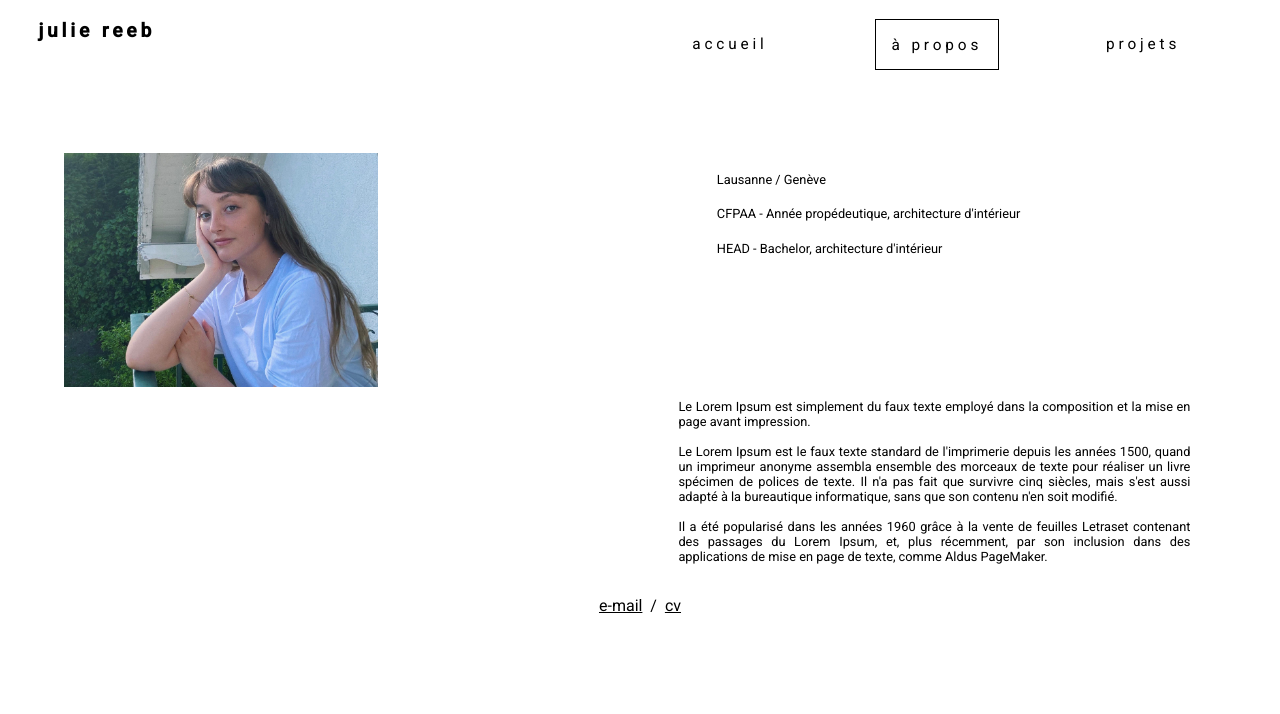
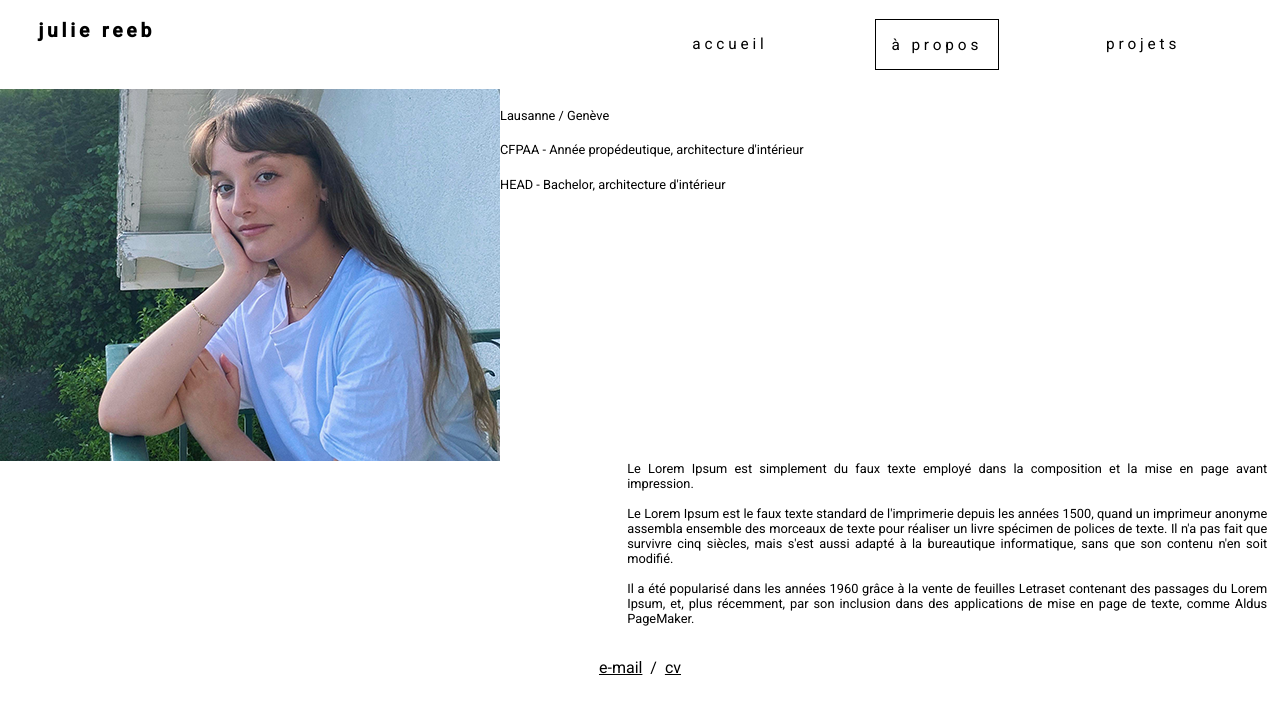
Before and after one commit to richmartins/julie-portfolio, a Jekyll site: the page built from _pages/02_about.html, in a window 1280 px wide. Shown: the top 714 px of the page. Built offline with Jekyll 4.4.1, drawn with Linux system fonts in a browser that asks for light colours.

Commit message:
[DONE] testing responsive design

```diff
--- a/_pages/02_about.html
+++ b/_pages/02_about.html
@@ -7,9 +7,9 @@ group: "navigation"
 
 <div class="about-content">
     <div class="about-resume">
-        <div class="about-img">
-            <img src="/assets/cv_photo.jpeg" alt="CV-PHOTO"/>
-        </div>
+        <!-- <div class="about-img"> -->
+            <img src="/assets/cv_photo2.png" alt="CV-PHOTO"/>
+        <!-- </div> -->
         <div class="about-header-text">
             <span>Lausanne / Genève</span>
             <span>CFPAA - Année propédeutique, architecture d'intérieur</span>
--- a/styles/main.css
+++ b/styles/main.css
@@ -54,6 +54,8 @@ a {
     display: none;
 }
 
+
+/**** RESPONSIVE ****/
 @media screen and (max-width: 800px){
     .header{
         margin: .6em .6em;
@@ -78,11 +80,8 @@ a {
         margin: 0 1.5em 0 0 !important;
     }
 
-    .about-img {
-        width: auto!important;
-        height: 190px;
-        margin: 0 auto;
-        display: flex;
+    .about-header-text{
+        align-items: flex-start;
     }
 
     .about-resume{
@@ -96,7 +95,7 @@ a {
     .about-body-description{
         width: 100% !important;
         padding: 0 !important;
-        margin: 0 auto;
+        margin: 0 auto!important;
         display: flex;
         width: 80% !important;
     }
@@ -196,24 +195,26 @@ a {
     flex-direction: row;
     width: 100%;
     justify-content: flex-start;
-    padding: 4em 1em .5em 4em;
+    padding: 0;
 }
 
 .about-img {
     width: 50%;
-    justify-content: center;
+    padding: 2em;
 }
 
 .about-img > img{
-    width: 50%;
+    height: 372px;
+    width: 500px;
+    display: inline-block;
 }
 
 .about-header-text {
     display: flex;
     flex-direction: column;
     width: 50%;
-    margin-left: 2em;
     font-size: .8em;
+    margin-right: 1em;
 }
 
 .about-header-text > span {
@@ -226,9 +227,9 @@ a {
     text-align: justify;
     text-justify: inter-word;
     align-self: flex-end;
-    width: 40%;
+    width: 50%;
     font-size: .8em;
-    padding-right: 7em;
+    margin-right: 1em;
 }
 
 /**** PROJECTS ****/
@@ -407,7 +408,7 @@ h3.card-title{
 }
 
 .project-bottom-imgs:hover {
-    pointer:cursor;
+    cursor: pointer;
 }
 
 .project-bottom-imgs > img {
@@ -447,17 +448,3 @@ h3.card-title{
 .modal-content > img {
     height: 800px;
 }
-
-.close {
-    color: #aaa;
-    float: right;
-    font-size: 28px;
-    font-weight: bold;
-}
-
-.close:hover,
-.close:focus {
-    color: black;
-    text-decoration: none;
-    cursor: pointer;
-}
```
Also changed, not shown: assets/cv_photo2.png (added).
